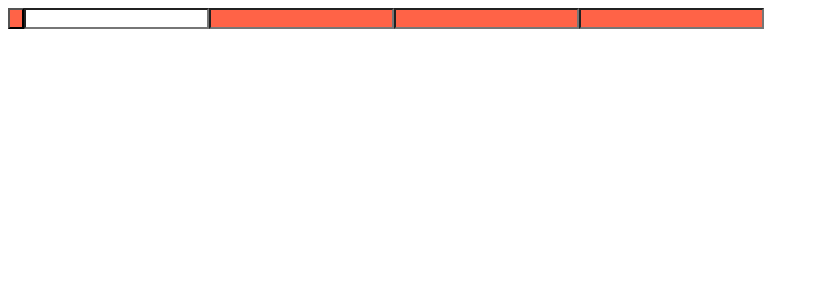
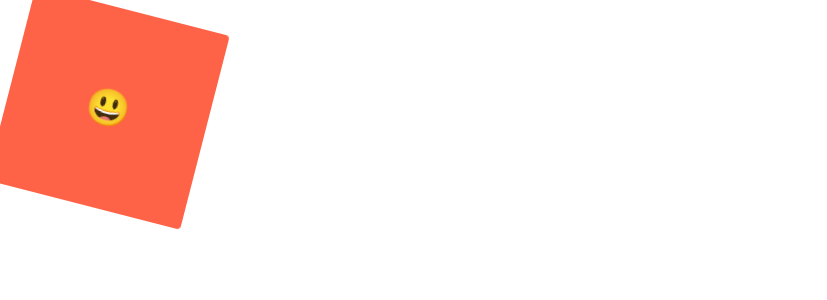
Before and after one commit to Hyongyi/react-clone-coding, a React (Create React App) app: page / in a window 1280 px wide. Shown: the top 300 px of the page, without its empty margins (0-827 px from the left). Built offline with nearby package versions, Linux system fonts and the light colour scheme.

Commit message:
Animation효과를 keyframes를 import하고 styled-component쓰는 방식과 같은 방식으로 사용한다.
animation : {변수}로 사용가능하며 해당 html 안의 element에 접근 가능. &: 혹은 :를 사용 하여 span:hover와 같은 기능으로 사용 가능

```diff
--- a/src/App.js
+++ b/src/App.js
@@ -1,28 +1,49 @@
-import styled from "styled-components";
+import styled, { keyframes } from "styled-components";
 
-const Father = styled.div`
+const Wrapper = styled.div`
   display: flex;
 `;
 
-const Input = styled.input.attrs({ required: true })`
-  background-color: tomato;
+const rotateAnimation = keyframes`
+  0%{
+  transform:rotate(0deg);
+  border-radius : 0px;
+  } 50% {
+  transform:rotate(360deg);
+  border-radius : 100px;
+  }
+  100%{
+    transform:rotate(0deg);
+  border-radius : 0px;
+  }
 `;
 
-const Input_test = styled(Input).attrs((props) => ({
-  id: props.id,
-}))`
-  background-color: white;
+const Box = styled.div`
+  height: 200px;
+  width: 200px;
+  background-color: tomato;
+  display: flex;
+  justify-content: center;
+  align-items: center;
+  animation: ${rotateAnimation} 1s linear infinite;
+  span {
+    font-size: 36px;
+    &:hover {
+      font-size: 20px;
+    }
+    &:active {
+      opacity: 0;
+    }
+  }
 `;
 
 function App() {
   return (
-    <Father>
-      <Input as="button" />
-      <Input_test id="300" />
-      <Input />
-      <Input />
-      <Input />
-    </Father>
+    <Wrapper>
+      <Box>
+        <span>😃</span>
+      </Box>
+    </Wrapper>
   );
 }
 
```
